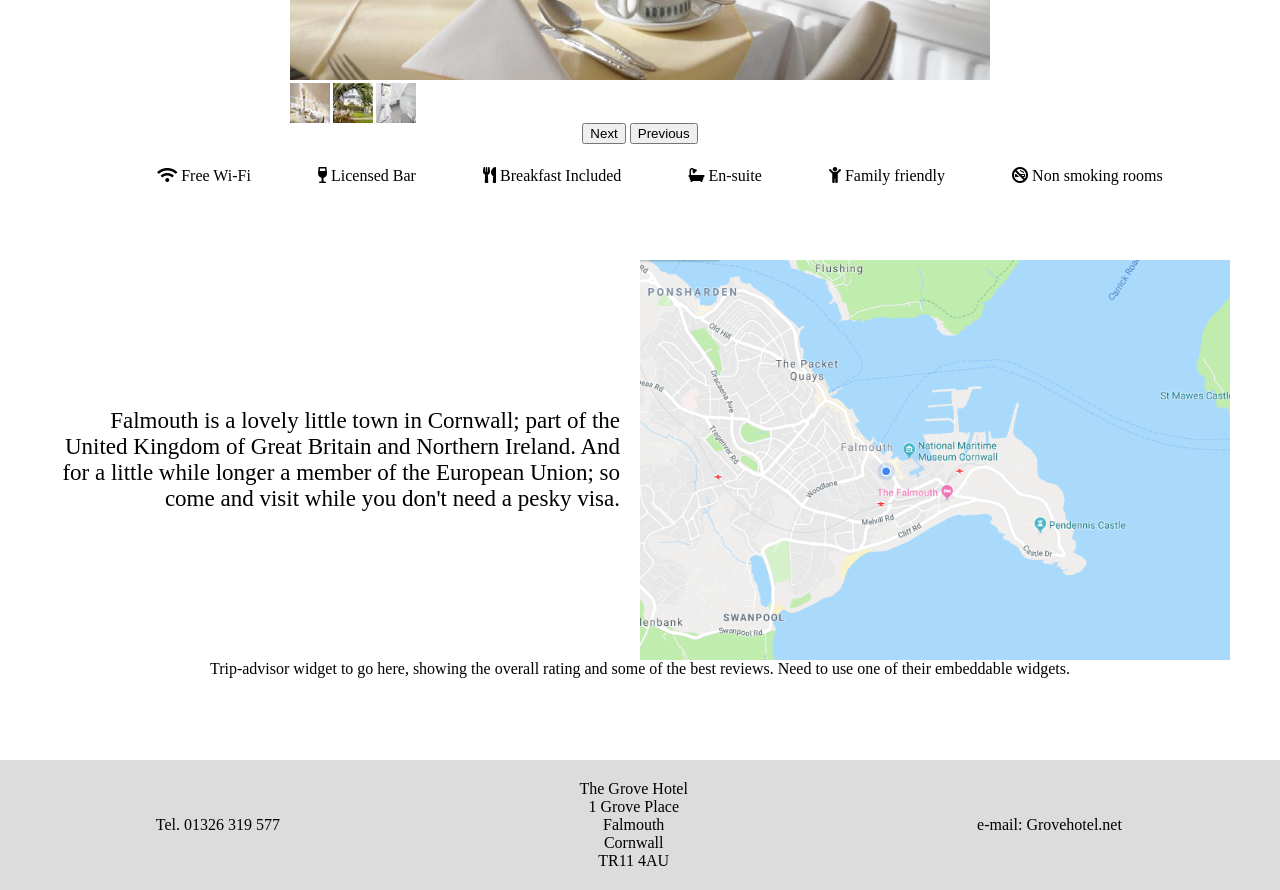
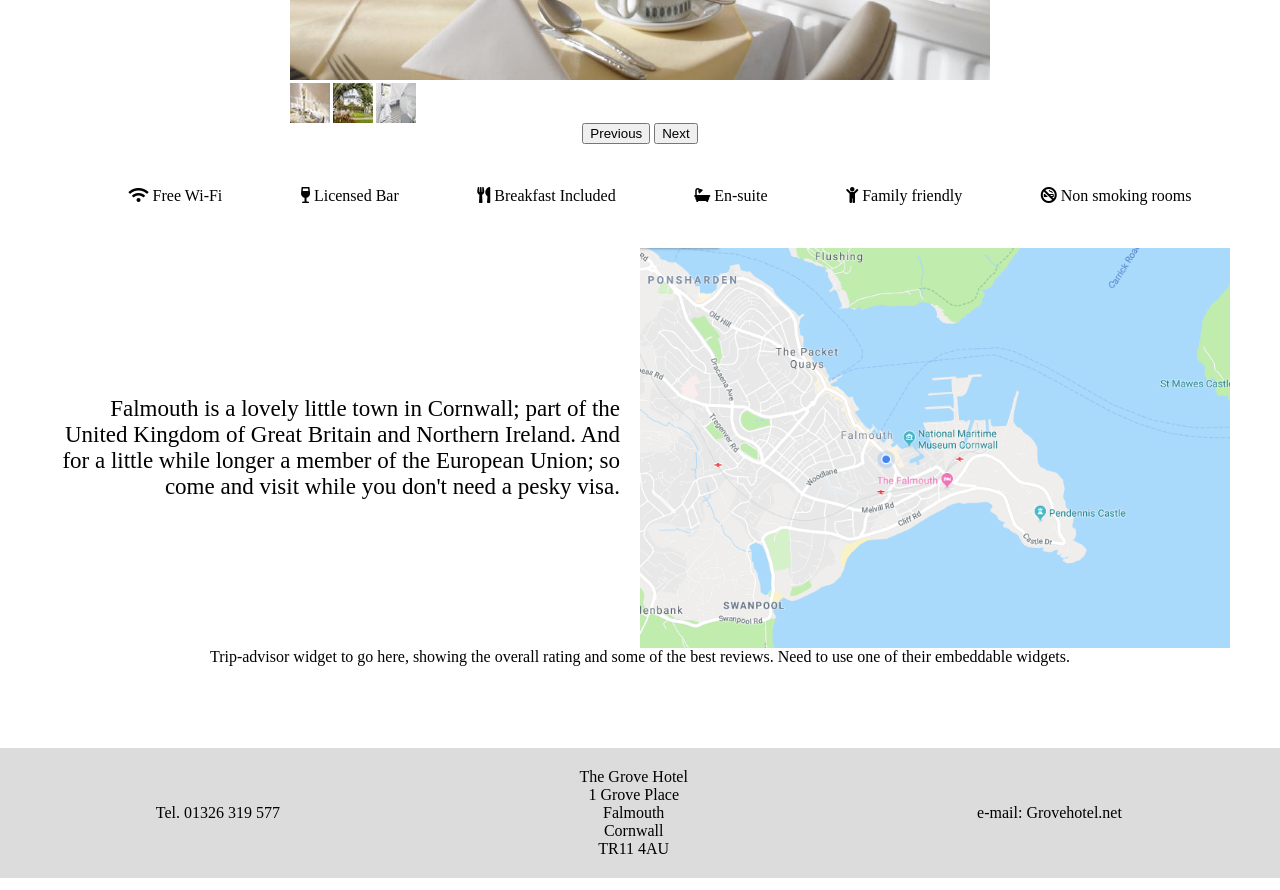
Before and after one commit to huwfernie/theGrove, a website: page index.html in a window 1280 px wide. Shown: the part 1100-1990 px from the top of the page. Drawn offline with Linux system fonts and the light colour scheme.

Commit message:
vertical align facilities icons

```diff
--- a/index.html
+++ b/index.html
@@ -49,8 +49,8 @@
             <figure data-order_id="3"></figure>
           </div>
           <div class="gallery-buttons">
+            <button class="prev-button">Previous</button>
             <button class="next-button">Next</button>
-            <button class="prev-button">Previous</button>
           </div>
         </div>
       </div>
--- a/src/css/_facilities.scss
+++ b/src/css/_facilities.scss
@@ -1,8 +1,14 @@
 #facilities {
+
+  .section-content {
+    padding: 20px 0;
+  }
+
   ul {
     display: flex;
     justify-content: space-evenly;
     align-items: center;
+
     li {
       display: inline-block;
       line-height: 2em;
```
Also changed, not shown: public/css/style.css.
